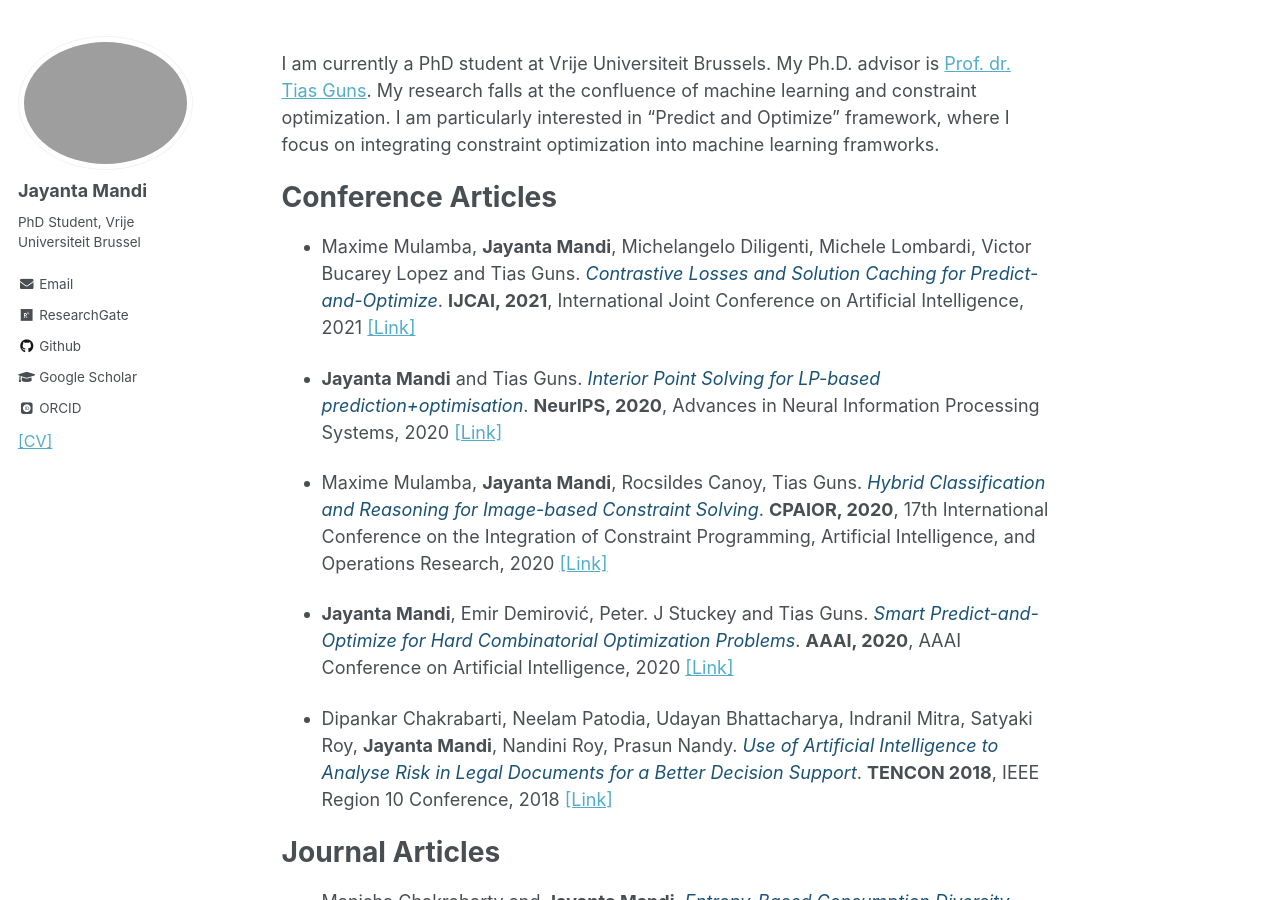
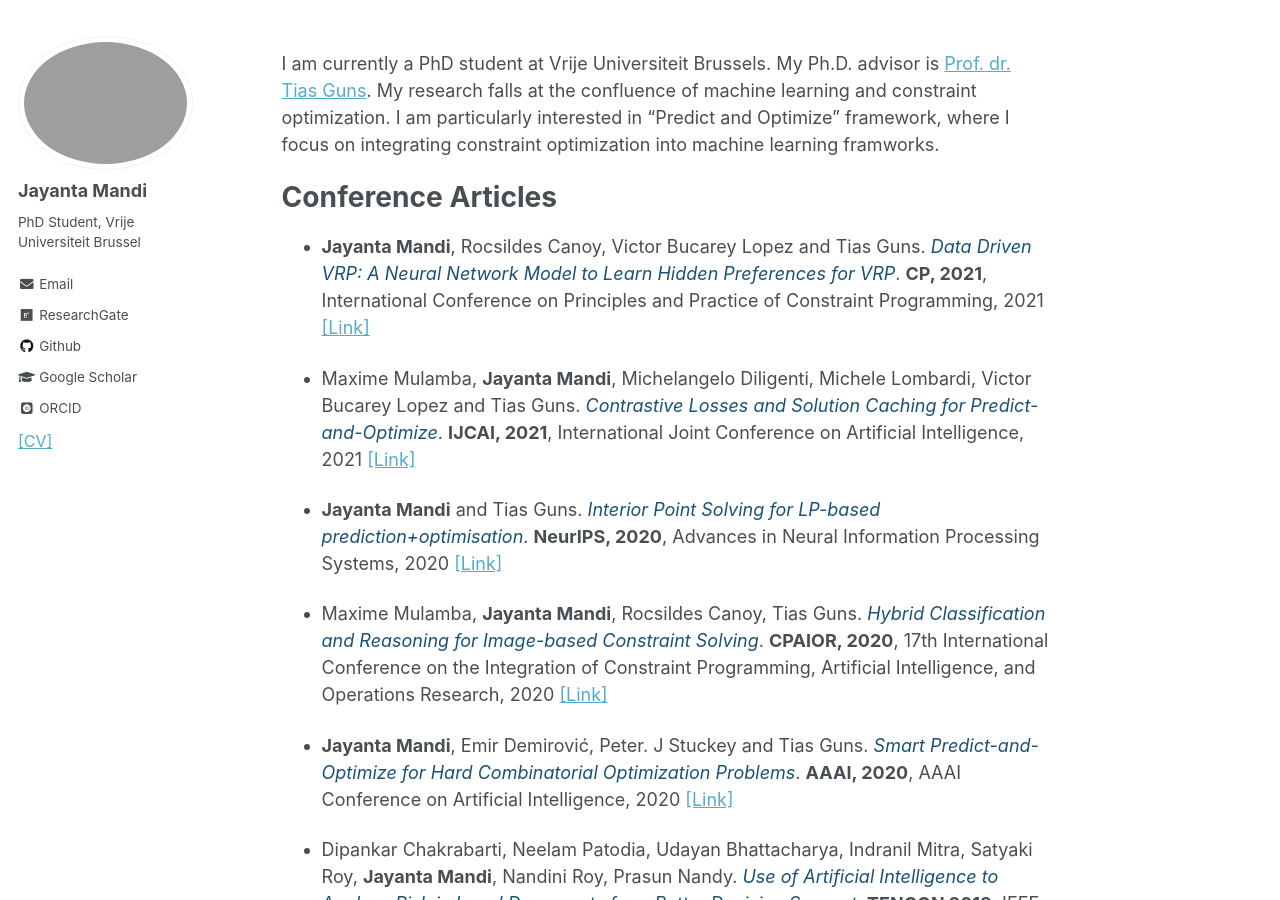
Before and after one commit to JayMan91/JayMan91.github.io, a Jekyll site: the page built from _pages/about.md, in a window 1280 px wide and 900 px high. Built offline with Jekyll 4.4.1, drawn with Linux system fonts in a browser that asks for light colours; some web fonts are replaced.

Commit message:
new paper

```diff
--- a/_pages/about.md
+++ b/_pages/about.md
@@ -12,6 +12,9 @@ I am currently a PhD student at Vrije Universiteit Brussels. My Ph.D. advisor is
 
 
 # Conference Articles
+*   **Jayanta Mandi**, Rocsildes Canoy, Victor Bucarey Lopez and Tias Guns.
+    *<font color="#1A5276">Data Driven VRP: A Neural Network Model to Learn Hidden Preferences for VRP</font>*. **CP, 2021**, International Conference on Principles and Practice of Constraint Programming, 2021 [[Link]](https://drops.dagstuhl.de/opus/volltexte/2021/15333/)
+
 *   Maxime Mulamba, **Jayanta Mandi**, Michelangelo Diligenti, Michele Lombardi, Victor Bucarey Lopez  and Tias Guns.
     *<font color="#1A5276">Contrastive Losses and Solution Caching for Predict-and-Optimize</font>*. **IJCAI, 2021**, International Joint Conference on Artificial Intelligence, 2021 [[Link]](https://www.ijcai.org/proceedings/2021/390)
 
```
